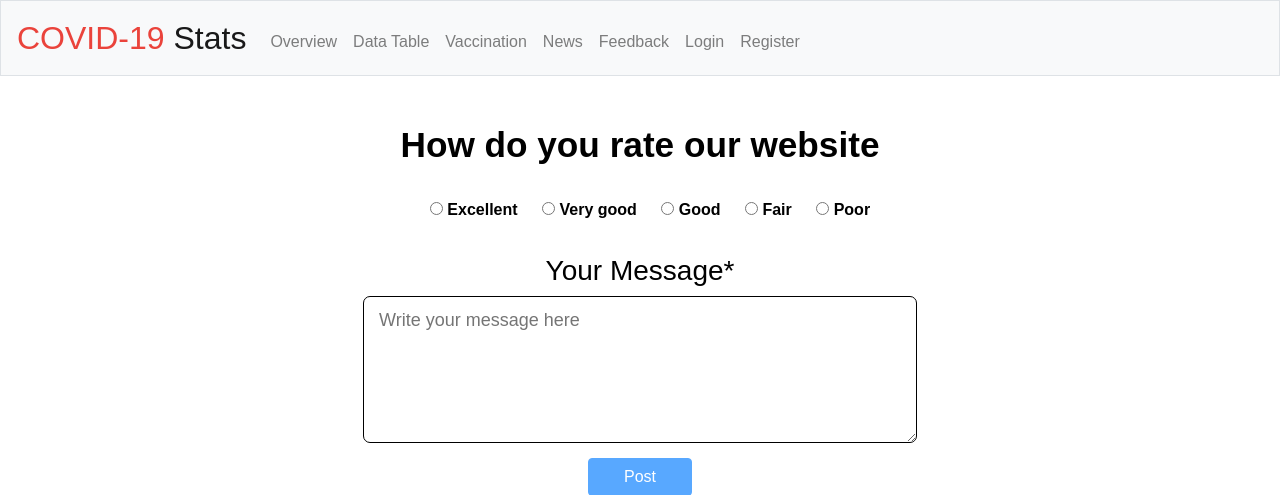
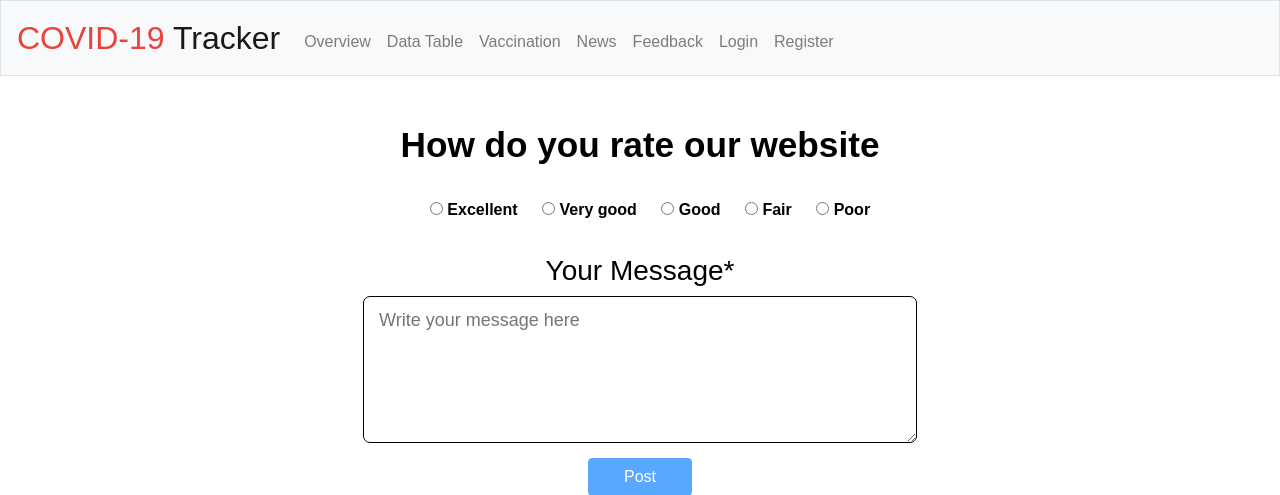
Before and after one commit to anniezhou19/covid19_data, a Flask app: page /feedback in a window 1280 px wide. Shown: the top 495 px of the page. Run offline with Flask 2, Linux system fonts and the light colour scheme; data that the repository does not hold is empty; some libraries are stand-ins or nearby versions.

Commit message:
fixed newspage bug

```diff
--- a/application.py
+++ b/application.py
@@ -94,13 +94,16 @@ def news():
 
     #APi for covid  and vaccination news
 
-    url_news= f"{base_url}?qInTitle=+vaccination%20AND%20+coronavirus&from={end_day}&to={start_day}&sortBy=popularity,relevancy&apiKey={config.api_key}&language=en&pageSize=12"
+    url_news= f"{base_url}?qInTitle=+vaccination%20AND%20+coronavirus&from={end_day}&to={start_day}&sortBy=popularity,relevancy&apiKey={config.api_key}&language=en&pageSize=20"
     #calling api to get response and converting into json format
     response_news_covid=request("GET",url_news)
     data=response_news_covid.json()
 
     #sending the data to fronttend
     news_data_covid=data["articles"]
+    #print(news_data_covid)
+    news_data_covid.sort(key=operator.itemgetter("publishedAt"),reverse=True)
+
     return render_template("news.html",news_data_covid=news_data_covid)
 
 
--- a/templates/layout.html
+++ b/templates/layout.html
@@ -28,7 +28,7 @@
 <body>
 
     <nav class="navbar navbar-expand-md navbar-light bg-light border">
-        <a class="navbar-brand" href="/"><span class="red">COVID-19 </span>Stats</a>
+        <a class="navbar-brand" href="/"><span class="red">COVID-19 </span>Tracker</a>
         <button aria-controls="navbar" aria-expanded="false" aria-label="Toggle navigation" class="navbar-toggler" data-target="#navbar" data-toggle="collapse" type="button">
                 <span class="navbar-toggler-icon"></span>
             </button>
```
